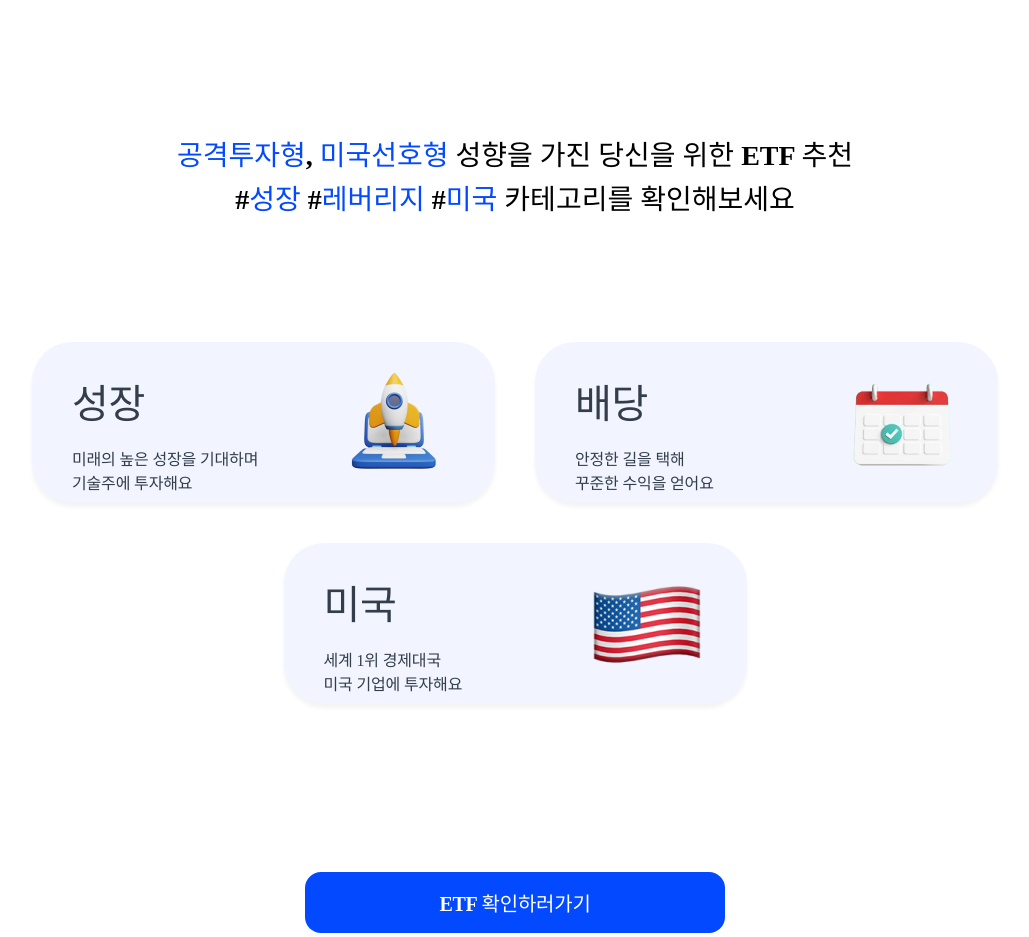
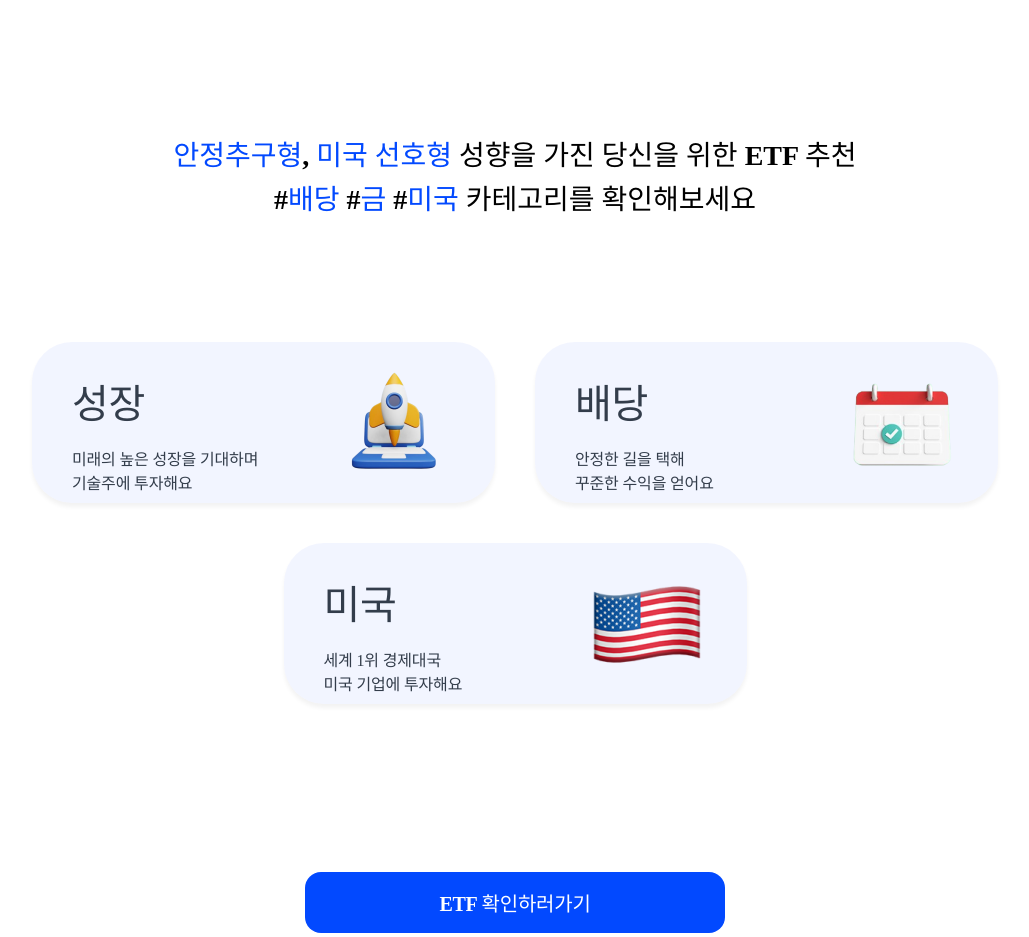
Before and after one commit to ETF-TAK/FE, a React (Vite) app: page /test/result in a window 1280 px wide. Shown: the part 960-1897 px from the top of the page, without its empty margins (125-1154 px from the left). Built offline with nearby package versions, Linux system fonts and the light colour scheme; a web font is replaced by a local one.

Commit message:
feat(#14): ETF MBTI 테스트 결과 카테고리 연결

```diff
--- a/src/components/common/test/categoryCard/CategoryCard.jsx
+++ b/src/components/common/test/categoryCard/CategoryCard.jsx
@@ -9,7 +9,7 @@ import AmericanIcon from "../../../../assets/images/mbti/category/american.png";
 import KoreanIcon from "../../../../assets/images/mbti/category/korean.png";
 
 // 카테고리 데이터
-const categoryData = [
+export const categoryData = [
   {
     id: 1,
     title: "레버리지",
--- a/src/components/common/test/mbtiCard/MbtiCard.jsx
+++ b/src/components/common/test/mbtiCard/MbtiCard.jsx
@@ -5,14 +5,16 @@ import StableImg from "../../../../assets/images/mbti/stable.png";
 import NeutralImg from "../../../../assets/images/mbti/neutral.png";
 import AmericanImg from "../../../../assets/images/mbti/american.png";
 import KoreanImg from "../../../../assets/images/mbti/korean.png";
+import { categoryData } from "../categoryCard/CategoryCard";
 
-const mbtiData = [
+export const mbtiData = [
   {
     id: 1,
     title: "공격투자형",
     content: "단기적인 배팅을 통해 수익을 추구하고 싶어요",
     imgSrc: AggressiveImg,
     bgColor: "#FB6D52",
+    categoryData: [categoryData[0].title, categoryData[1].title],
   },
   {
     id: 2,
@@ -20,6 +22,7 @@ const mbtiData = [
     content: "안정된 자산에 투자를 선호하고 싶어요",
     imgSrc: StableImg,
     bgColor: "#A0D369",
+    categoryData: [categoryData[2].title, categoryData[3].title],
   },
 
   {
@@ -28,6 +31,7 @@ const mbtiData = [
     content: "위험을 크게 감수하지 않는 투자를 하고 싶어요",
     imgSrc: NeutralImg,
     bgColor: "#FFCE55",
+    categoryData: [categoryData[1].title, categoryData[2].title],
   },
   {
     id: 4,
@@ -35,6 +39,7 @@ const mbtiData = [
     content: "애플, 엔비디아처럼 미국 기업에 투자하고 싶어요",
     imgSrc: AmericanImg,
     bgColor: "#AC92ED",
+    categoryData: [categoryData[4].title],
   },
   {
     id: 5,
@@ -42,6 +47,7 @@ const mbtiData = [
     content: "삼성, 현대와 같은 한국 기업에 투자하고 싶어요",
     imgSrc: KoreanImg,
     bgColor: "#5C9CEC",
+    categoryData: [categoryData[5].title],
   },
 ];
 
--- a/src/pages/testPage/testResultPage/TestResultPage.jsx
+++ b/src/pages/testPage/testResultPage/TestResultPage.jsx
@@ -1,7 +1,7 @@
 import React from "react";
 import "./style.css";
 import { useLocation } from "react-router-dom";
-import MbtiCard from "../../../components/common/test/mbtiCard/MbtiCard";
+import MbtiCard, { mbtiData } from "../../../components/common/test/mbtiCard/MbtiCard";
 import CategoryCard from "../../../components/common/test/categoryCard/CategoryCard";
 import Button from "../../../components/common/button/Button";
 
@@ -9,6 +9,8 @@ export default function TestResultPage() {
   const location = useLocation();
   const { answers } = location.state || { answers: [] };
   console.log(location.state);
+
+  const mbtiResult = [1, 3]; // 공격투자형 , 한국 선호형
 
   return (
     <div className="test-result-page-container">
@@ -19,8 +21,11 @@ export default function TestResultPage() {
         <MbtiCard index={4} />
       </div>
       <div className="test-result-page-mbti-text">
-        <span>공격투자형</span>, <span>미국선호형</span> 성향을 가진 당신을 위한 ETF 추천
-        <br />#<span>성장</span> #<span>레버리지</span> #<span>미국</span> 카테고리를 확인해보세요
+        <span>{mbtiData[mbtiResult[0]].title}</span>, <span>{mbtiData[mbtiResult[1]].title}</span>
+        &nbsp;성향을 가진 당신을 위한 ETF 추천
+        <br />#<span>{mbtiData[mbtiResult[0]].categoryData[0]}</span> #
+        <span>{mbtiData[mbtiResult[0]].categoryData[1]}</span> #<span>{mbtiData[mbtiResult[1]].categoryData[0]}</span>{" "}
+        카테고리를 확인해보세요
       </div>
 
       <div className="test-result-page-category-card-wrapper">
```
